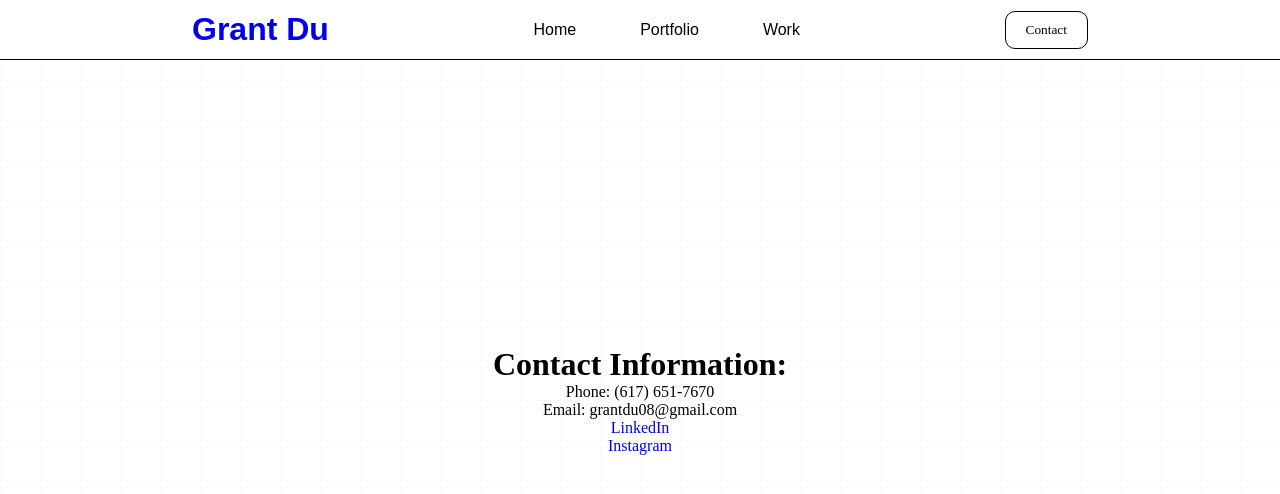
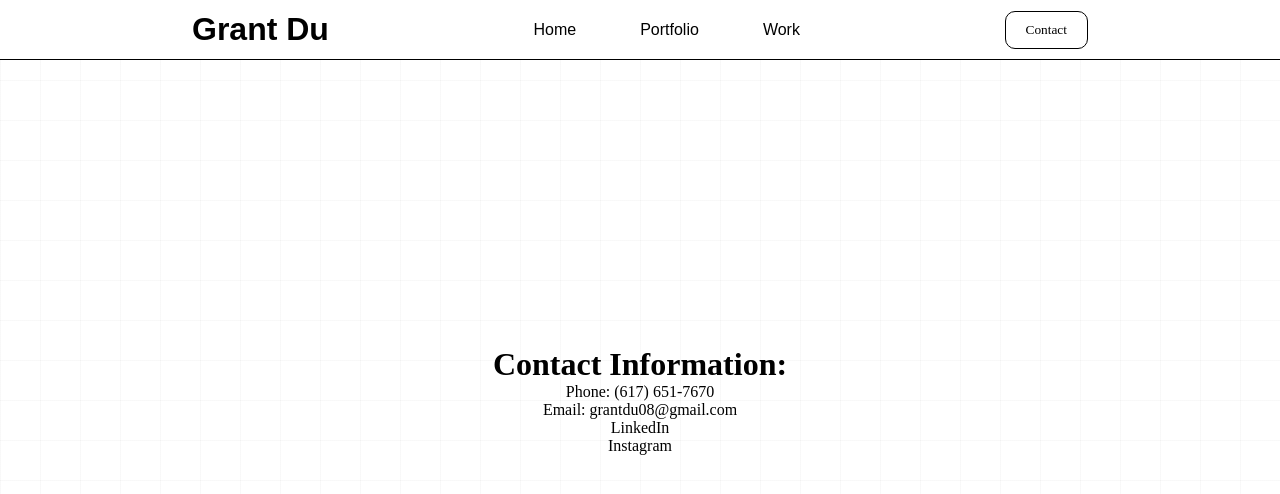
Before and after one commit to jchin9607/grantduportfolio, a plain HTML site: page contact.html in a window 1280 px wide. Drawn offline with Linux system fonts and the light colour scheme.

Commit message:
Add files via upload

```diff
--- a/styles.css
+++ b/styles.css
@@ -138,6 +138,15 @@ button:hover {
 
 a {
     text-decoration: none;
+    color: black;
+}
+
+a button {
+    color: black;
+}
+
+a h1 {
+    color: black;
 }
 
 a:visited {
```
